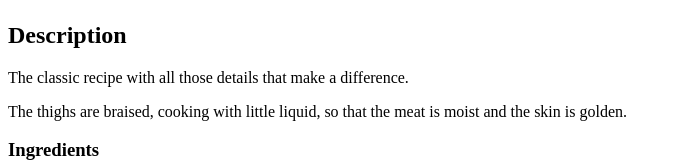
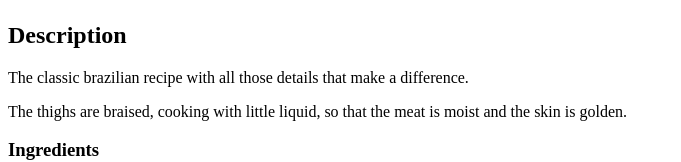
Before and after one commit to Matheus4sn/odin-recipes, a plain HTML site: page recipes/frango-com-quiabo.html in a window 1280 px wide. Shown: the part 392-554 px from the top of the page, without its empty margins (0-681 px from the left). Drawn offline with Linux system fonts and the light colour scheme.

Commit message:
Add the word 'brazilian' to the description

```diff
--- a/recipes/frango-com-quiabo.html
+++ b/recipes/frango-com-quiabo.html
@@ -11,7 +11,7 @@
     <h1>Frango com Quiabo</h1>
     <img src="./images/frango-com-quiabo.jpg" alt="Prato de frango com quiabo" height="310" width="310">
     <h2>Description</h2>
-      <p>The classic recipe with all those details that make a difference.</p>
+      <p>The classic brazilian recipe with all those details that make a difference.</p>
       <p>The thighs are braised, cooking with little liquid, so that the meat is moist and the skin is golden.</p>
     <h3>Ingredients</h3>
       <ul>
```
